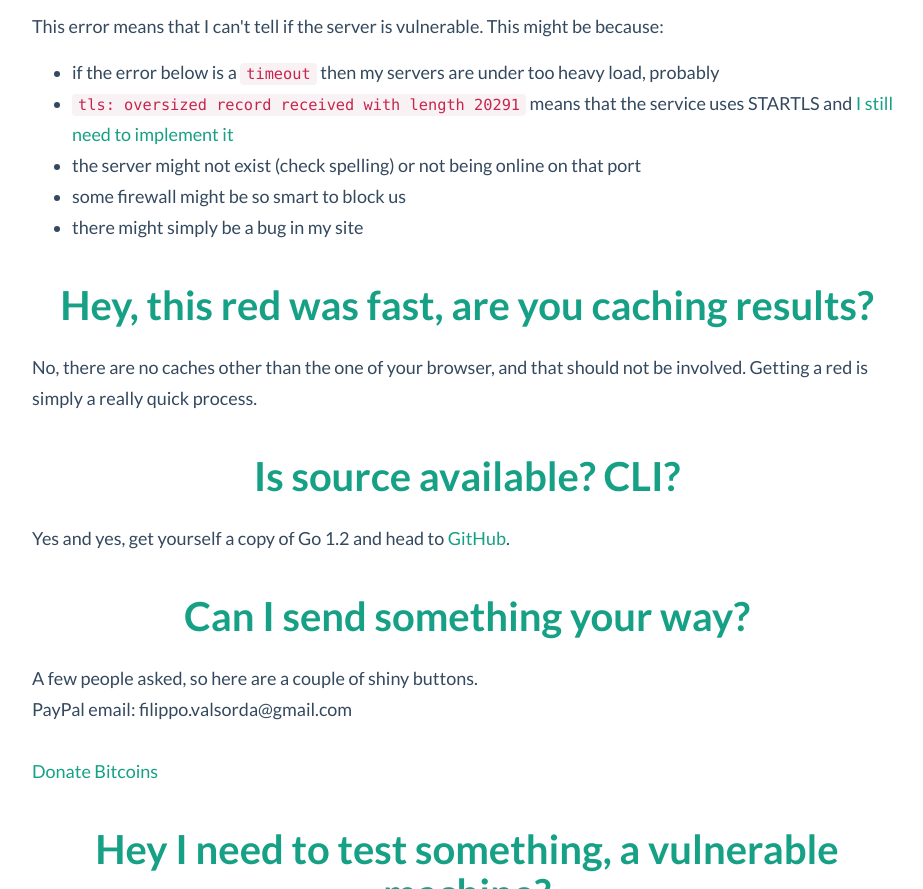
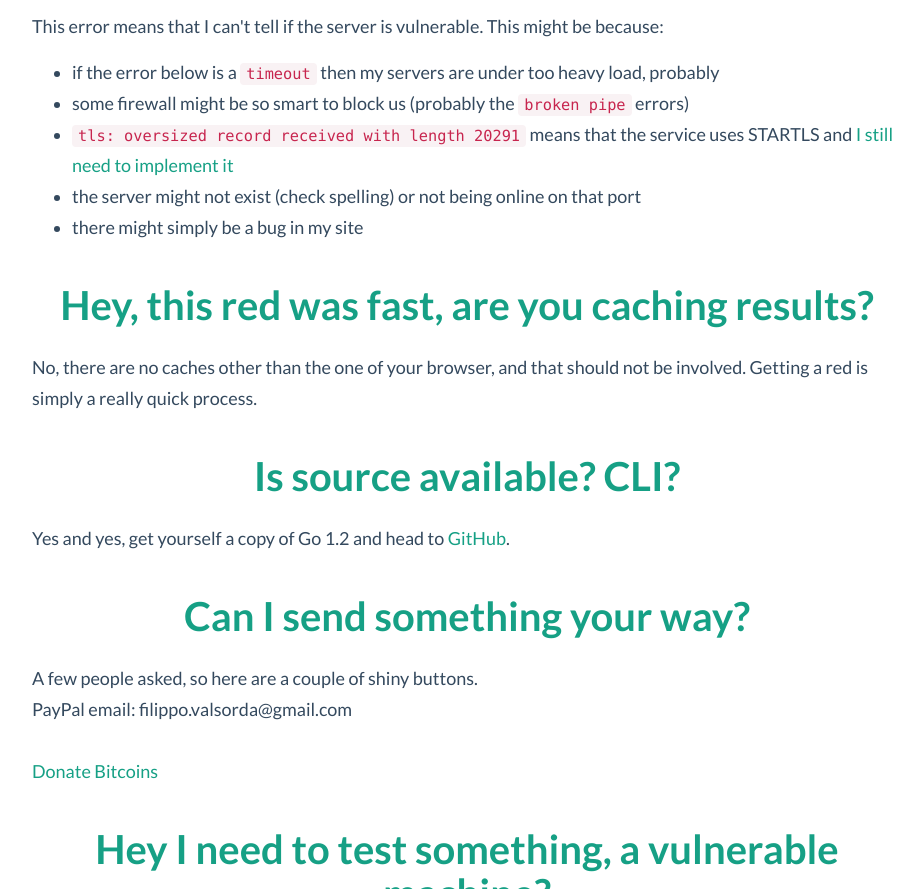
Before and after one commit to FiloSottile/Heartbleed, a website: page faq.html in a window 1280 px wide. Shown: the part 940-1829 px from the top of the page, without its empty margins (173-1096 px from the left). Drawn offline with Linux system fonts and the light colour scheme.

Commit message:
broken pipe

```diff
--- a/faq.html
+++ b/faq.html
@@ -109,11 +109,11 @@ h3 {
                 <ul><li>
                   if the error below is a <code>timeout</code> then my servers are under too heavy load, probably
                 </li><li>
+                  some firewall might be so smart to block us (probably the <code>broken pipe</code> errors)
+                </li><li>
                   <code>tls: oversized record received with length 20291</code> means that the service uses STARTLS and <a href="https://github.com/FiloSottile/Heartbleed/issues/14">I still need to implement it</a>
                 </li><li>
                   the server might not exist (check spelling) or not being online on that port
-                </li><li>
-                  some firewall might be so smart to block us
                 </li><li>
                   there might simply be a bug in my site
                 </li></ul>
```
